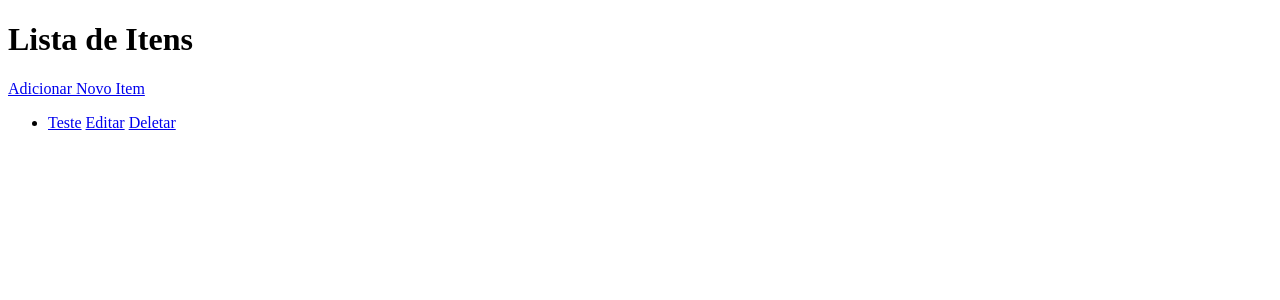
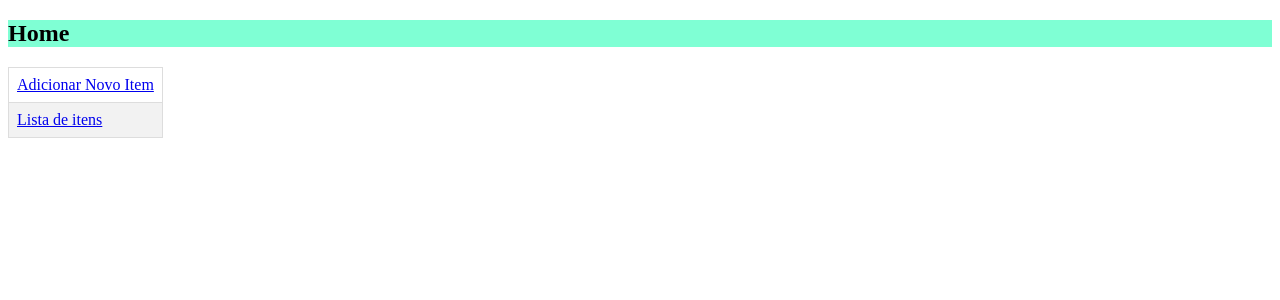
Before and after one commit to Abmaelbt/INE5670-Seminario, a Django app: page / in a window 1280 px wide. Shown: the top 300 px of the page. Run offline with Django 5.2, Linux system fonts and the light colour scheme; data comes from the database, SQL or seed files in the repository; both versions use the stored data as it was after the commit.

Commit message:
Alteracoes apresentacao
Alteracoes apresentacao

```diff
--- a/meuprojeto/minhaapp/forms.py
+++ b/meuprojeto/minhaapp/forms.py
@@ -4,4 +4,4 @@ from .models import Item
 class ItemForm(forms.ModelForm):
     class Meta:
         model = Item
-        fields = ['nome', 'descricao']
+        fields = ['nome', 'descricao', 'tipo']
--- a/meuprojeto/minhaapp/models.py
+++ b/meuprojeto/minhaapp/models.py
@@ -2,7 +2,8 @@ from django.db import models
 
 class Item(models.Model):
     nome = models.CharField(max_length=100)
-    descricao = models.TextField()
+    descricao = models.CharField(max_length=100)
+    tipo = models.CharField(max_length=100)
 
     def __str__(self):
         return self.nome
--- /dev/null
+++ b/meuprojeto/minhaapp/templates/minhaapp/home.html
@@ -0,0 +1,30 @@
+<!DOCTYPE html>
+<html>
+<head>
+    <title>Home</title>
+</head>
+<body>
+    <nav style="background-color: aquamarine !important;" class="navbar navbar-light bg-light">
+        <div class="container-fluid">
+            <span class="navbar-brand mb-0 h1">
+                <h1>Home</h1>
+            </span>
+        </div>
+      </nav>
+
+    <div class="container" style="flex: 1; flex-direction: row;">
+
+
+        <table style="border-collapse: collapse;">
+            <tr>
+                <td style="padding: 8px; border: 1px solid #dddddd;"><a href="{% url 'item_create' %}">Adicionar Novo Item</a></td>
+            </tr>
+            <tr style="background-color: #f2f2f2;">
+                <td style="padding: 8px; border: 1px solid #dddddd;"><a href="{% url 'item_list' %}">Lista de itens </a></td>
+            </tr>
+
+        </table>
+    </div>
+
+</body>
+</html>
--- a/meuprojeto/minhaapp/templates/minhaapp/item_confirm_delete.html
+++ b/meuprojeto/minhaapp/templates/minhaapp/item_confirm_delete.html
@@ -1,7 +1,7 @@
 <!DOCTYPE html>
 <html>
 <head>
-    <title>Confirmar Deleção</title>
+    <title>Confirmar Remoção</title>
 </head>
 <body>
     <h1>Deletar {{ item.nome }}</h1>
--- a/meuprojeto/minhaapp/templates/minhaapp/item_list.html
+++ b/meuprojeto/minhaapp/templates/minhaapp/item_list.html
@@ -4,16 +4,36 @@
     <title>Lista de Itens</title>
 </head>
 <body>
-    <h1>Lista de Itens</h1>
-    <a href="{% url 'item_create' %}">Adicionar Novo Item</a>
-    <ul>
-        {% for item in items %}
-            <li>
-                <a href="{% url 'item_detail' item.pk %}">{{ item.nome }}</a>
-                <a href="{% url 'item_update' item.pk %}">Editar</a>
-                <a href="{% url 'item_delete' item.pk %}">Deletar</a>
-            </li>
-        {% endfor %}
-    </ul>
+    <nav style="background-color: aquamarine !important;" class="navbar navbar-light bg-light">
+        <div class="container-fluid">
+            <span class="navbar-brand mb-0 h1">
+                <h1>Lista de Itens</h1>
+            </span>
+        </div>
+    </nav>
+
+    <div class="container">
+        <a href="{% url 'home' %}">Voltar</a>
+    </div>
+
+    <div class="container">
+        <table style="width: 100%; border-collapse: collapse; border: 1px solid #dddddd;">
+            <thead>
+                <tr style="background-color: #f2f2f2;">
+                    <th style="padding: 8px; border: 1px solid #dddddd;">Nome</th>
+                    <th style="padding: 8px; border: 1px solid #dddddd;">Descrição</th>
+                </tr>
+            </thead>
+            <tbody>
+                {% for item in items %}
+                <tr>
+                    <td style="padding: 8px; border: 1px solid #dddddd;"> <a href="{% url 'item_detail' item.pk %}">{{ item.nome }}</a></td>
+                    <td style="padding: 8px; border: 1px solid #dddddd;">{{ item.descricao }}</td>
+
+                </tr>
+                {% endfor %}
+            </tbody>
+        </table>
+    </div>
 </body>
 </html>
--- a/meuprojeto/minhaapp/urls.py
+++ b/meuprojeto/minhaapp/urls.py
@@ -2,7 +2,8 @@ from django.urls import path
 from . import views
 
 urlpatterns = [
-    path('', views.item_list, name='item_list'),  # URL raiz para listar itens
+    path('', views.home, name='home'),  # URL raiz para listar itens
+    path('item_list', views.item_list, name='item_list'),  # URL raiz para listar itens
     path('item/<int:pk>/', views.item_detail, name='item_detail'),
     path('item/new/', views.item_create, name='item_create'),
     path('item/<int:pk>/edit/', views.item_update, name='item_update'),
--- a/meuprojeto/minhaapp/views.py
+++ b/meuprojeto/minhaapp/views.py
@@ -1,6 +1,9 @@
 from django.shortcuts import render, get_object_or_404, redirect
 from .models import Item
 from .forms import ItemForm
+
+def home(request):
+    return render(request, 'minhaapp/home.html')
 
 def item_list(request):
     items = Item.objects.all()
```
Also changed, not shown: meuprojeto/minhaapp/templates/minhaapp/item_detail.html (+31 -4 lines), meuprojeto/minhaapp/templates/minhaapp/item_form.html (+11 -0 lines), meuprojeto/db.sqlite3.
